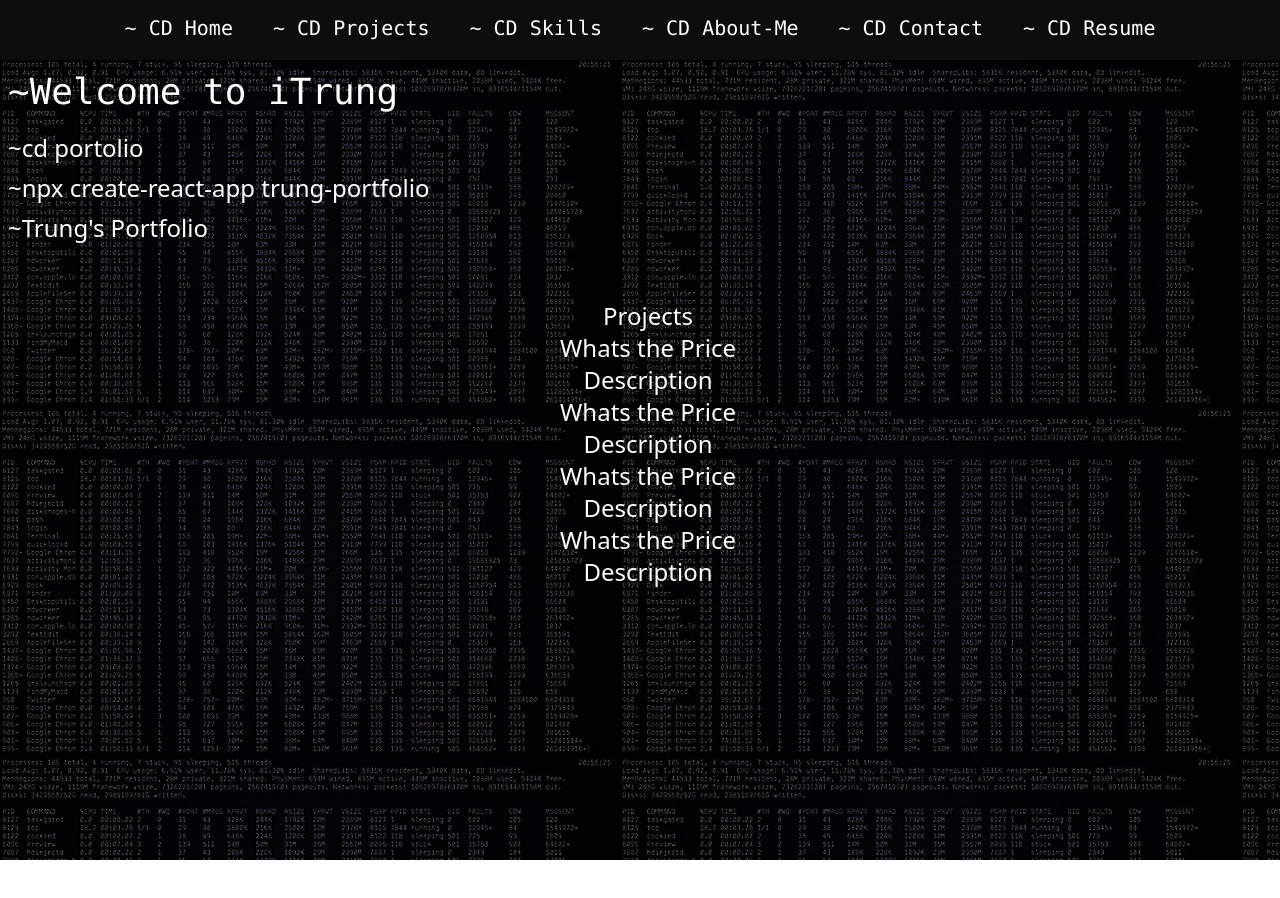
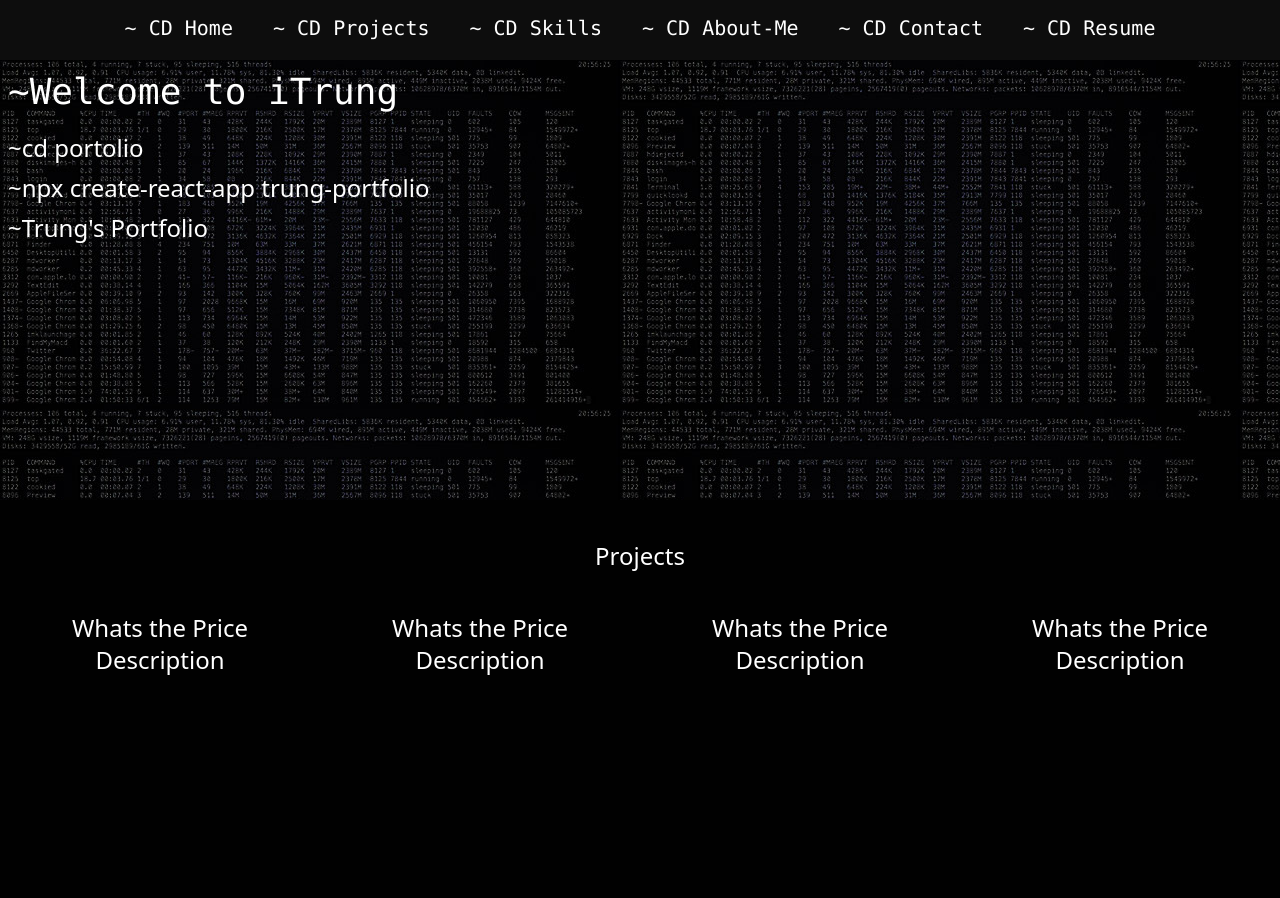
Before and after one commit to tdiec00/portfolio, a React (Create React App) app in the folder client/: page / in a window 1280 px wide. Shown: the top 898 px of the page. Before the commit the page ends 860 px from the top, so only its background shows below. Built offline with nearby package versions, Linux system fonts and the light colour scheme.

Commit message:
project section design

```diff
--- a/client/src/Screens/landingPage/LandingPage.jsx
+++ b/client/src/Screens/landingPage/LandingPage.jsx
@@ -4,17 +4,17 @@ import ProjectPage from "../projectPage/ProjectPage"
 
 export default function LandingPage() {
   return (
-    <div id="home" className="text-center bg-iTerm ">
-      <div className=" relative w-screen m-auto mt-1 h-screen text-left ml-2">
-        <h1 className="font-medium text-white font-mono  ... text-4xl   opacity-100 pt-3">~Welcome to iTrung</h1>
-        <h1 className="text-white text-2xl mt-5">~cd portolio</h1>
-        <h1 className="text-white text-2xl mt-2">~npx create-react-app trung-portfolio</h1>
+    <div id="home" className="text-center bg-iTerm w-screen ">
+      <div className=" relative w-screen m-auto mt-1 h-96 text-left ">
+        <h1 className="font-medium text-white font-mono  ... text-4xl   opacity-100 pt-3 ml-2 pt-10">~Welcome to iTrung</h1>
+        <h1 className="text-white text-2xl mt-5 ml-2">~cd portolio</h1>
+        <h1 className="text-white text-2xl mt-2 ml-2">~npx create-react-app trung-portfolio</h1>
         <div className="flex ... content-center items-center">
-          <h1 className="text-white text-2xl mt-2">~Trung's Portfolio</h1>
+          <h1 className="text-white text-2xl mt-2 ml-2">~Trung's Portfolio</h1>
           <div className="bg-white w-1.5 h-6 ml-1.5 animate__animated animate__flash  animate__infinite	infinite"></div>
         </div>
-        <ProjectPage />
       </div>
+      <ProjectPage />
     </div>
   )
 }
--- a/client/src/Screens/projectPage/ProjectPage.jsx
+++ b/client/src/Screens/projectPage/ProjectPage.jsx
@@ -2,22 +2,22 @@ import React from "react"
 
 export default function ProjectPage() {
   return (
-    <div id="project" className="mt-14 text-white text-2xl text-center">
-      <h1>Projects</h1>
-      <div>
-        <div>
+    <div id="project" className="mt-14 text-white text-2xl text-center bg-blackbg w-screen">
+      <h1 className="pt-10 mb-10">Projects</h1>
+      <div className="flex flex-row flex-wrap justify-center">
+        <div className="h-80 bg-blackbg w-80">
           <a href="">Whats the Price</a>
           <p>Description</p>
         </div>
-        <div>
+        <div className="h-80 bg-blackbg w-80">
           <a href="">Whats the Price</a>
           <p>Description</p>
         </div>
-        <div>
+        <div className="h-80 bg-blackbg w-80">
           <a href="">Whats the Price</a>
           <p>Description</p>
         </div>
-        <div>
+        <div className="h-80 bg-blackbg w-80">
           <a href="">Whats the Price</a>
           <p>Description</p>
         </div>
```
